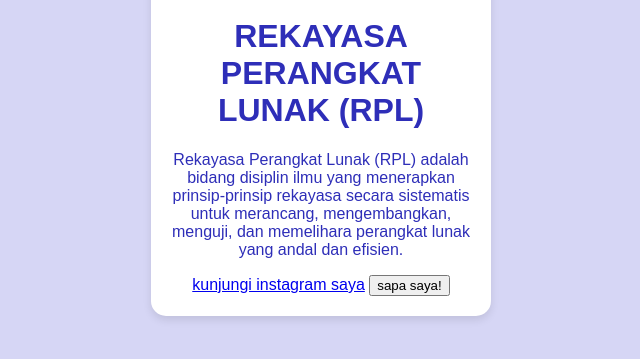
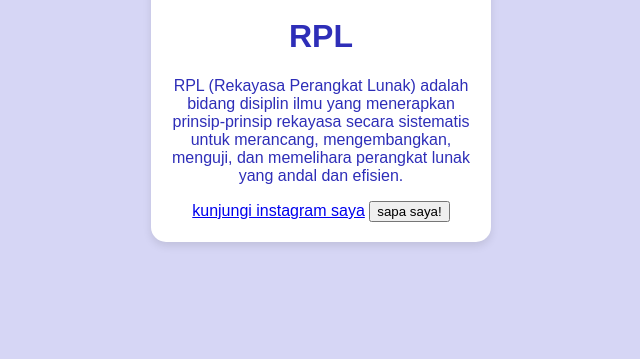
Before and after one commit to hadori040469-hu/ishak_umar, a plain HTML site: page index.html in a window 1280 px wide. Shown: the part 91-450 px from the top of the page, without its empty margins (319-959 px from the left). Drawn offline with Linux system fonts and the light colour scheme; a script that the page names is missing.

Commit message:
Update index.html

```diff
--- a/index.html
+++ b/index.html
@@ -7,8 +7,8 @@
   <body>
     <div class="kartu-profil">
     <img src="foto-profil.jpg" alt="foto profil saya">
-    <h1>REKAYASA PERANGKAT LUNAK (RPL)</h1>
-    <p>Rekayasa Perangkat Lunak (RPL) adalah bidang disiplin ilmu yang
+    <h1>RPL</h1>
+    <p>RPL (Rekayasa Perangkat Lunak) adalah bidang disiplin ilmu yang
       menerapkan prinsip-prinsip rekayasa secara sistematis untuk merancang, mengembangkan, menguji,
       dan memelihara perangkat lunak yang andal dan efisien.</p>
     <a href=https://www.instagram.com/usernameanda">kunjungi instagram saya</a>
```
